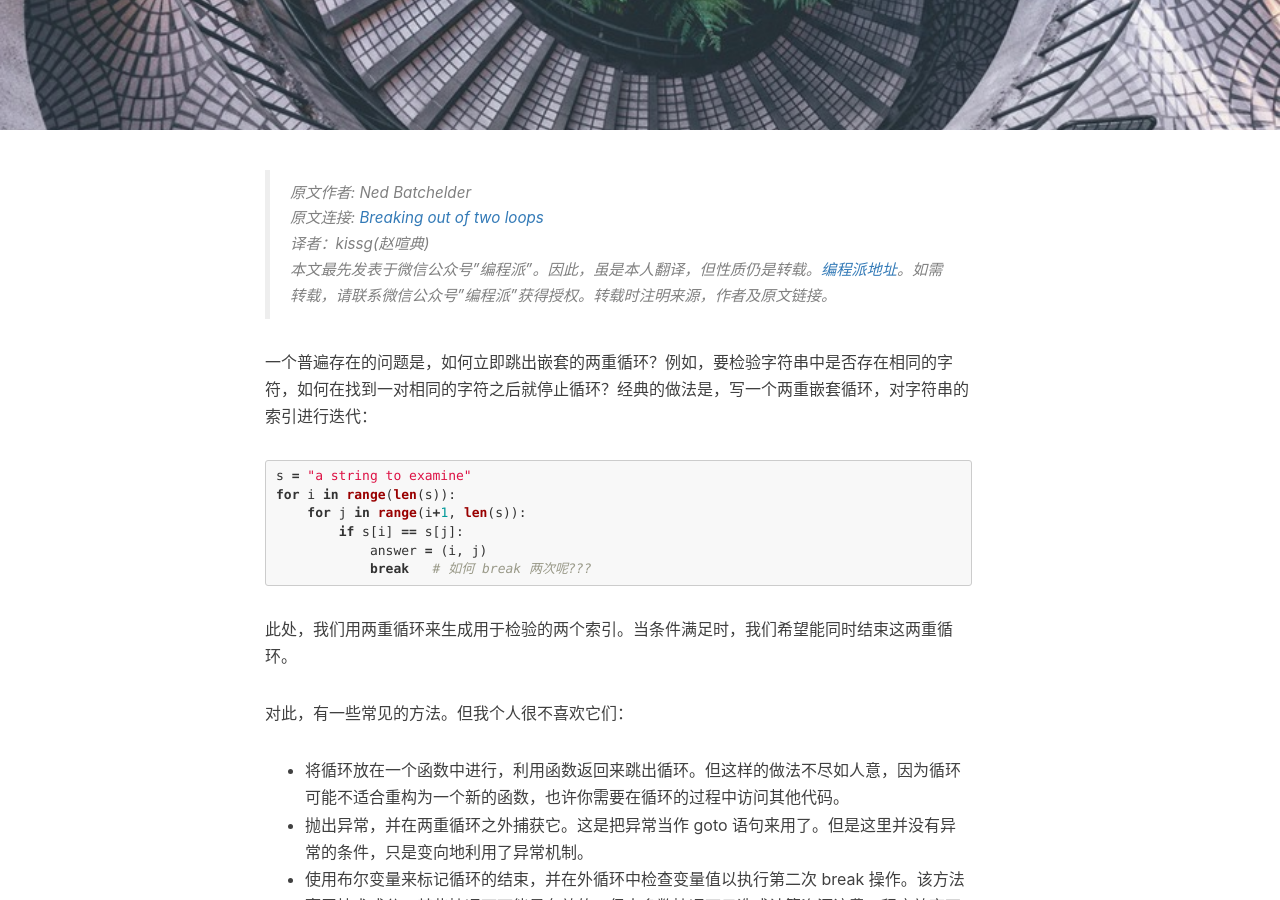
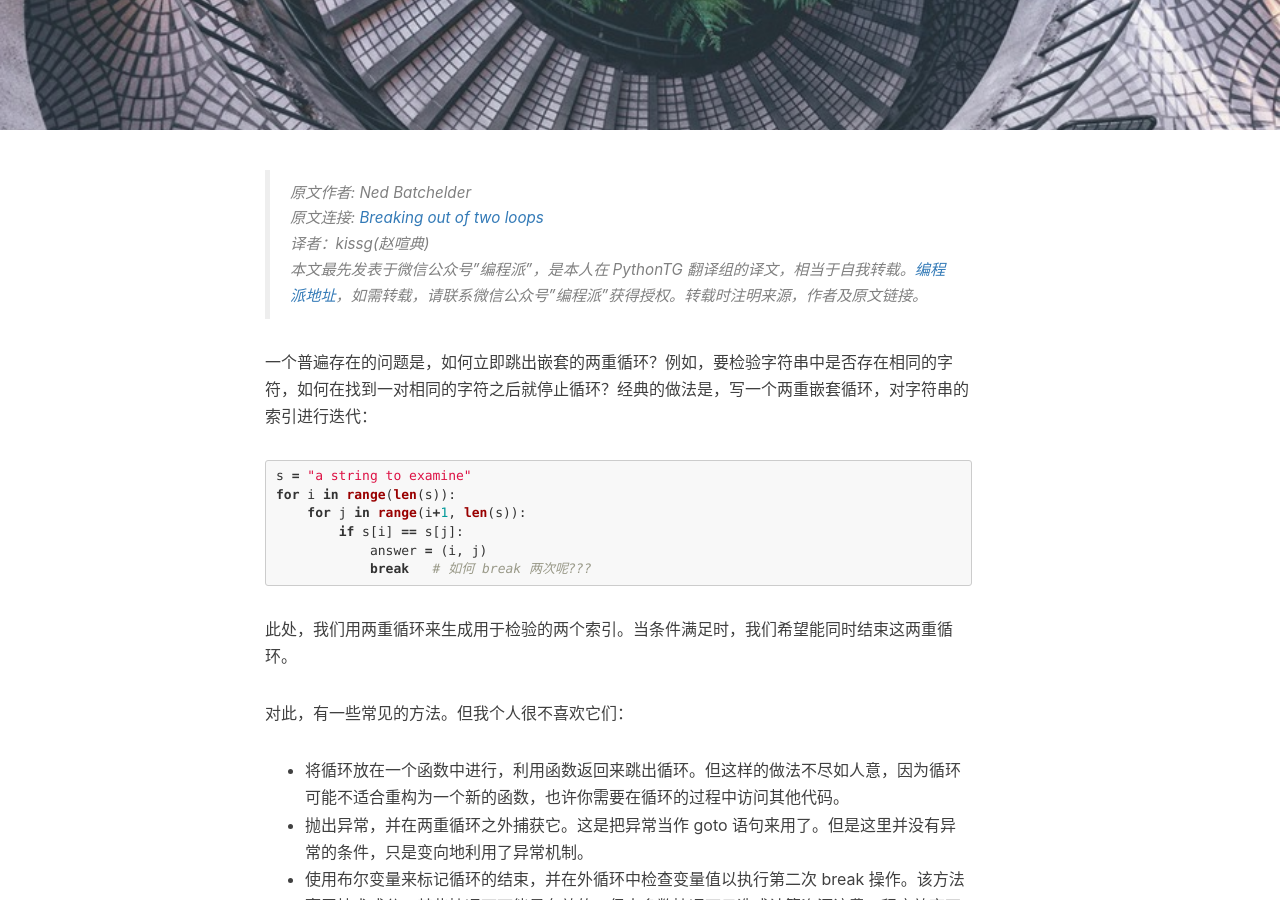
Before and after one commit to iamkissg/iamkissg.github.io, a Jekyll site: the page built from _posts/2016-08-13-breaking-out-of-two-loops.markdown, in a window 1280 px wide and 900 px high, scrolled down 393 px. Built offline with Jekyll 4.4.1, drawn with Linux system fonts in a browser that asks for light colours; nearby versions of some CDN libraries; comment, search, counter and statistics services are not loaded.

Commit message:
update forward information

```diff
--- a/_posts/2016-08-13-breaking-out-of-two-loops.markdown
+++ b/_posts/2016-08-13-breaking-out-of-two-loops.markdown
@@ -15,7 +15,7 @@ tags:
 > 原文作者: Ned Batchelder\\
 原文连接: [Breaking out of two loops](http://nedbatchelder.com//blog/201608/breaking_out_of_two_loops.html)\\
 译者：kissg(赵喧典)\\
-本文最先发表于微信公众号"编程派"。因此，虽是本人翻译，但性质仍是转载。[编程派地址](http://codingpy.com/article/breaking-out-of-two-loops/)。如需转载，请联系微信公众号"编程派"获得授权。转载时注明来源，作者及原文链接。
+本文最先发表于微信公众号"编程派"，是本人在 PythonTG 翻译组的译文，相当于自我转载。[编程派地址](http://codingpy.com/article/breaking-out-of-two-loops/)，如需转载，请联系微信公众号"编程派"获得授权。转载时注明来源，作者及原文链接。
 
 
 一个普遍存在的问题是，如何立即跳出嵌套的两重循环？例如，要检验字符串中是否存在相同的字符，如何在找到一对相同的字符之后就停止循环？经典的做法是，写一个两重嵌套循环，对字符串的索引进行迭代：
```
